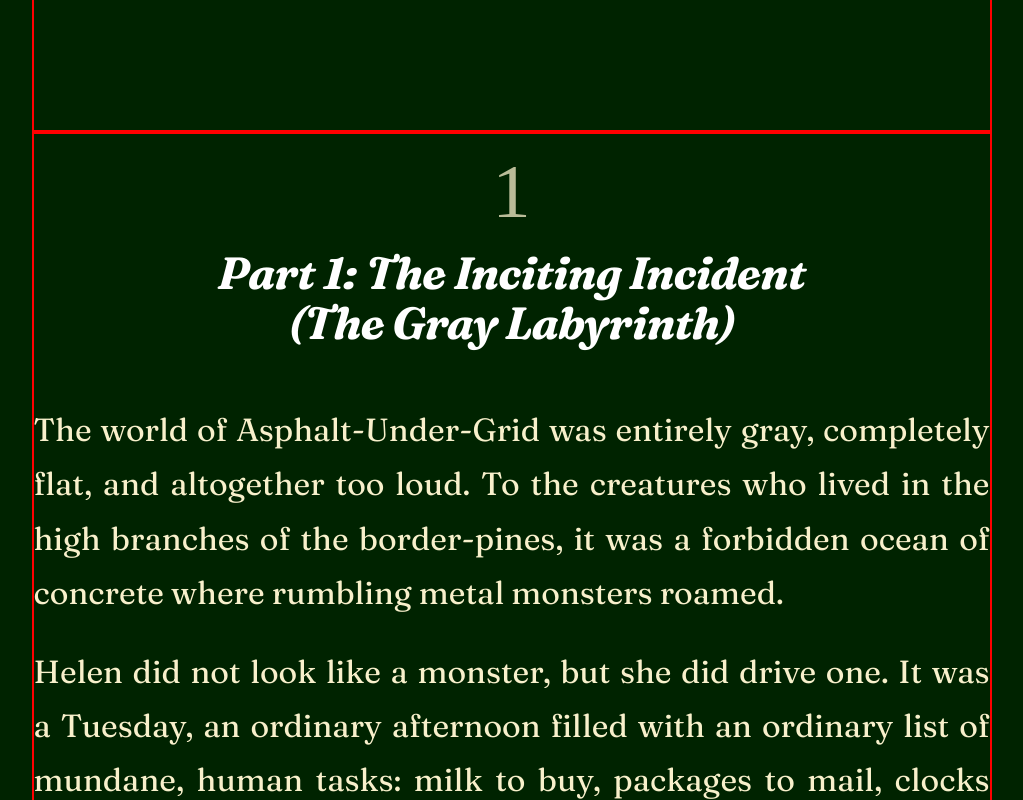
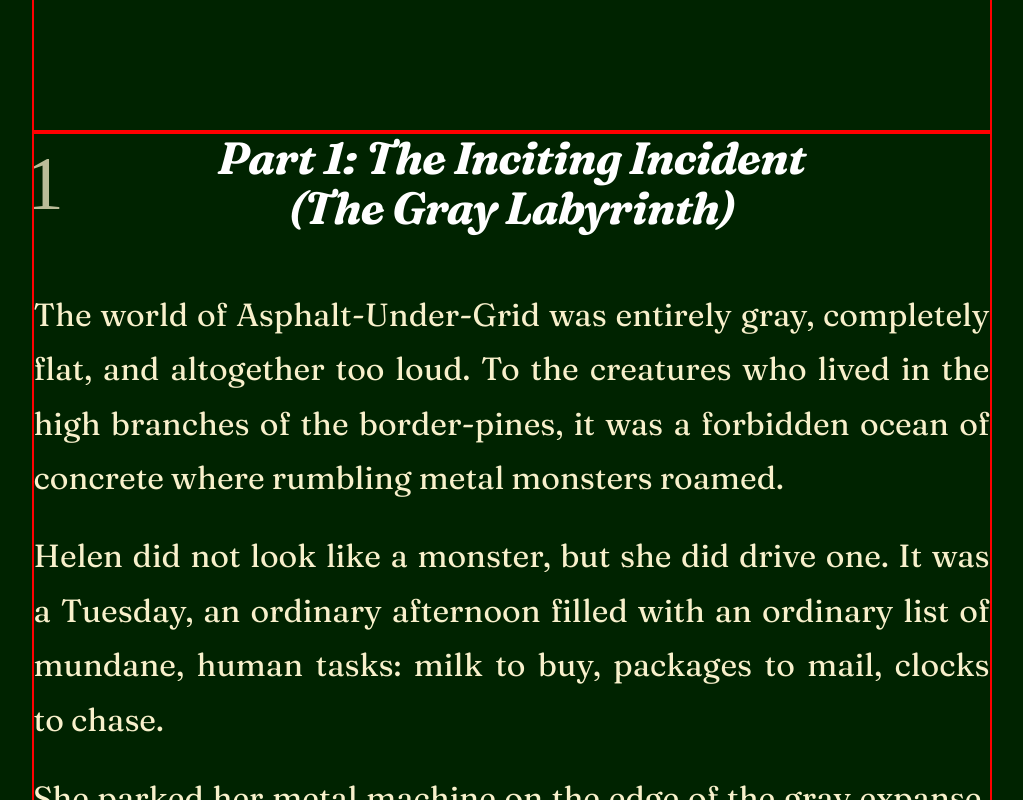
Before and after one commit to webrune-tim/patron-saint-of-squrrels, a SvelteKit app: page / in a window 1280 px wide. Shown: the part 1500-2300 px from the top of the page, without its empty margins (121-1144 px from the left). Built offline with nearby package versions, Linux system fonts and the light colour scheme.

Commit message:
Fix typo in CSS property 'potition' to 'position'

```diff
--- a/src/routes/+page.svelte
+++ b/src/routes/+page.svelte
@@ -199,7 +199,7 @@
 <style>
     .scene-number {
         font-size: clamp(3rem, 6vw, 5rem);
-        potition: absolute;
+        position: absolute;
         top: -0.5rem;
         left: -0.5rem;
         color: rgb(from var(--color-text-primary) r g b /0.75);
```
